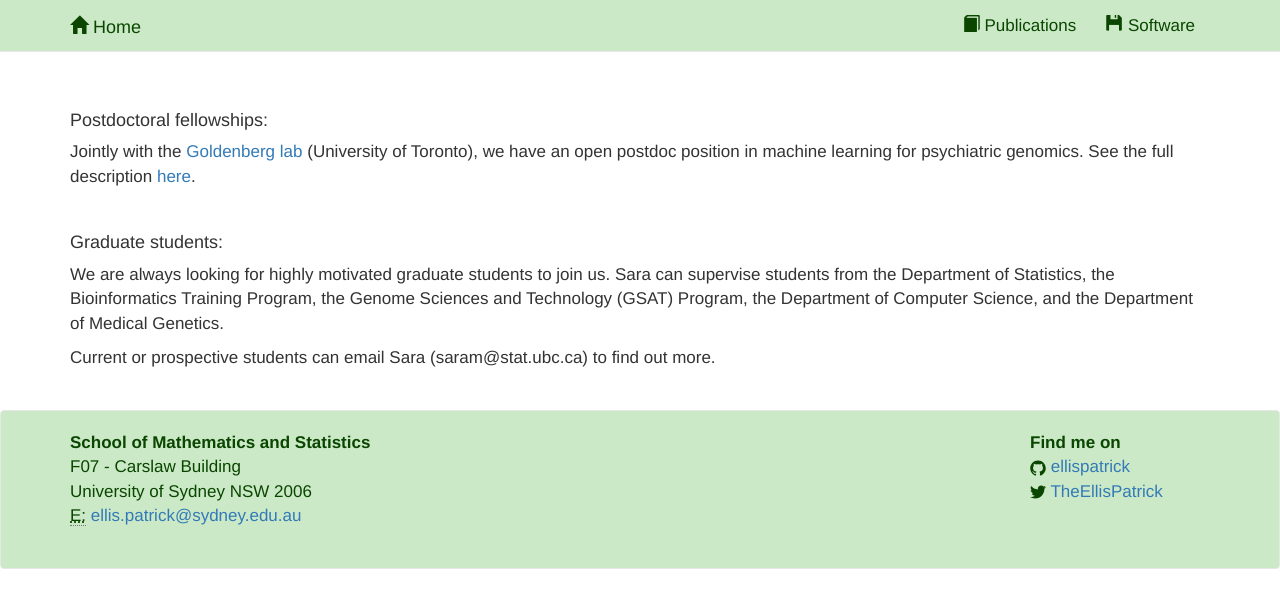
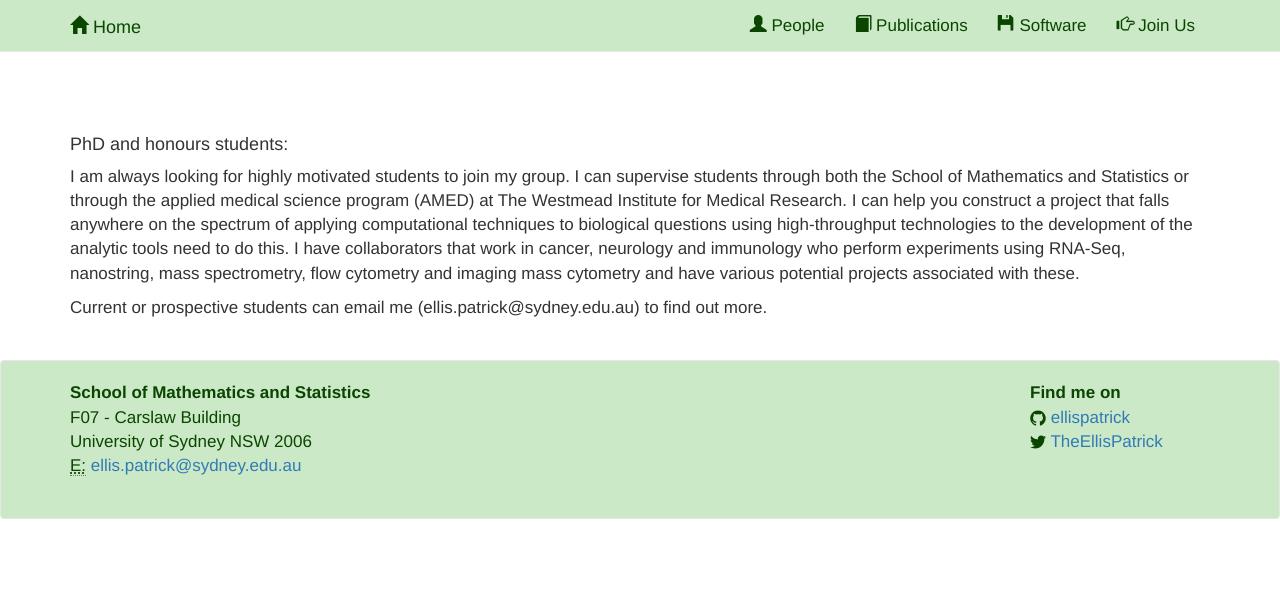
Before and after one commit to ellispatrick/ellispatrick.github.io, a Jekyll site: the page built from joinus.html, in a window 1280 px wide. Shown: the top 608 px of the page. Built offline with Jekyll 4.4.1, drawn with Linux system fonts in a browser that asks for light colours; nearby versions of some CDN libraries; a style sheet for code colours, icons or effects is not loaded.

Commit message:
People
Add people page

```diff
--- a/_includes/header.html
+++ b/_includes/header.html
@@ -12,11 +12,11 @@
         <div id="navbar" class="collapse navbar-collapse">
             <ul class="nav navbar-nav pull-right">
                  <!--<li><a href="/projects.html"><span class="glyphicon glyphicon-apple" aria-hidden="true"></span>  Projects</a></li>-->
-                <!-- <li><a href="/people.html"><span class="glyphicon glyphicon-user" aria-hidden="true"></span>  People</a></li>-->
+                 <li><a href="/people.html"><span class="glyphicon glyphicon-user" aria-hidden="true"></span>  People</a></li>
                 <li><a href="/publications.html"><span class="glyphicon glyphicon-book" aria-hidden="true"></span>  Publications</a></li>
                 <li><a href="/software.html"><span class="glyphicon glyphicon-floppy-disk" aria-hidden="true"></span>  Software</a></li>
                  <!--<li><a href="/photos.html"><span class="glyphicons glyphicon-camera" aria-hidden="true"></span>  Fun</a></li>-->
-                 <!--<li><a href="/joinus.html"><span class="glyphicon glyphicon-hand-right" aria-hidden="true"></span>  Join Us</a></li>-->
+                 <li><a href="/joinus.html"><span class="glyphicon glyphicon-hand-right" aria-hidden="true"></span>  Join Us</a></li>
                 <!--<li><a href="/contact.html"><span class="glyphicon glyphicon-earphone" aria-hidden="true"></span> contact us</a></li>-->
                 <!--<li><a href="/news/index.html"><span class="glyphicon glyphicon-globe" aria-hidden="true"></span>  News</a></li>-->
 			</ul>
--- a/joinus.html
+++ b/joinus.html
@@ -5,18 +5,14 @@
 <div class="people">
     <div class="container">
 
-     <h4>Postdoctoral fellowships:</h4>
-     <p>
-       Jointly with the <a href='http://goldenberglab.ca'>Goldenberg lab</a> (University of Toronto), we have an open postdoc position in machine learning for psychiatric genomics. See the full description <a href="/docs/jobadd.pdf"> here</a>.
-      </p>
-
 <br>
 
-<h4>Graduate students:</h4>
+<h4>PhD and honours students:</h4>
 <p>
-  We are always looking for highly motivated graduate students to join us. Sara can supervise students from the Department of Statistics, the Bioinformatics Training Program,
-  the Genome Sciences and Technology (GSAT) Program, the Department of Computer Science, and the Department of Medical Genetics.</p>
-<p> Current or prospective students can email Sara (saram@stat.ubc.ca) to find out more. </p>
+  I am always looking for highly motivated students to join my group. I can supervise students through both the School of Mathematics and Statistics or through the applied medical science program (AMED) at The Westmead Institute for Medical Research.
+  I can help you construct a project that falls anywhere on the spectrum of applying computational techniques to biological questions using high-throughput technologies to the development of the analytic tools need to do this.
+  I have collaborators that work in cancer, neurology and immunology who perform experiments using RNA-Seq, nanostring, mass spectrometry, flow cytometry and imaging mass cytometry and have various potential projects associated with these. </p>
+<p> Current or prospective students can email me (ellis.patrick@sydney.edu.au) to find out more. </p>
 
 </div>
 </div>
--- a/people.html
+++ b/people.html
@@ -15,7 +15,7 @@
 
             <h3 class="person-role">{{ person.name }}</h3>
             <p class="person-role">{{ person.role }}
-            <br>{{ person.program }}
+            <br><em>{{ person.program }}</em>
             <br>{{ person.other }}
             <br>{{ person.email }}</p>
 
@@ -39,7 +39,8 @@
 
             <h3 class="person-role">{{ person.name }}</h3>
             <p class="person-role">{{ person.role }}
-            <br>{{ person.lnp }}
+			<br>{{ person.current }}
+			<br><em>{{ person.lnp }}</em>
             <br>{{ person.other }}
             <br>{{ person.email }}</p>
 
```
Also changed, not shown: _data/alumni.yml (+5 -9 lines), _data/people.yml (+10 -30 lines), images/EllisSquare.jpg (added), images/Kate.jpg (added), images/Madi.jpg (added), images/Nick.jpg (added), 3 other files.
